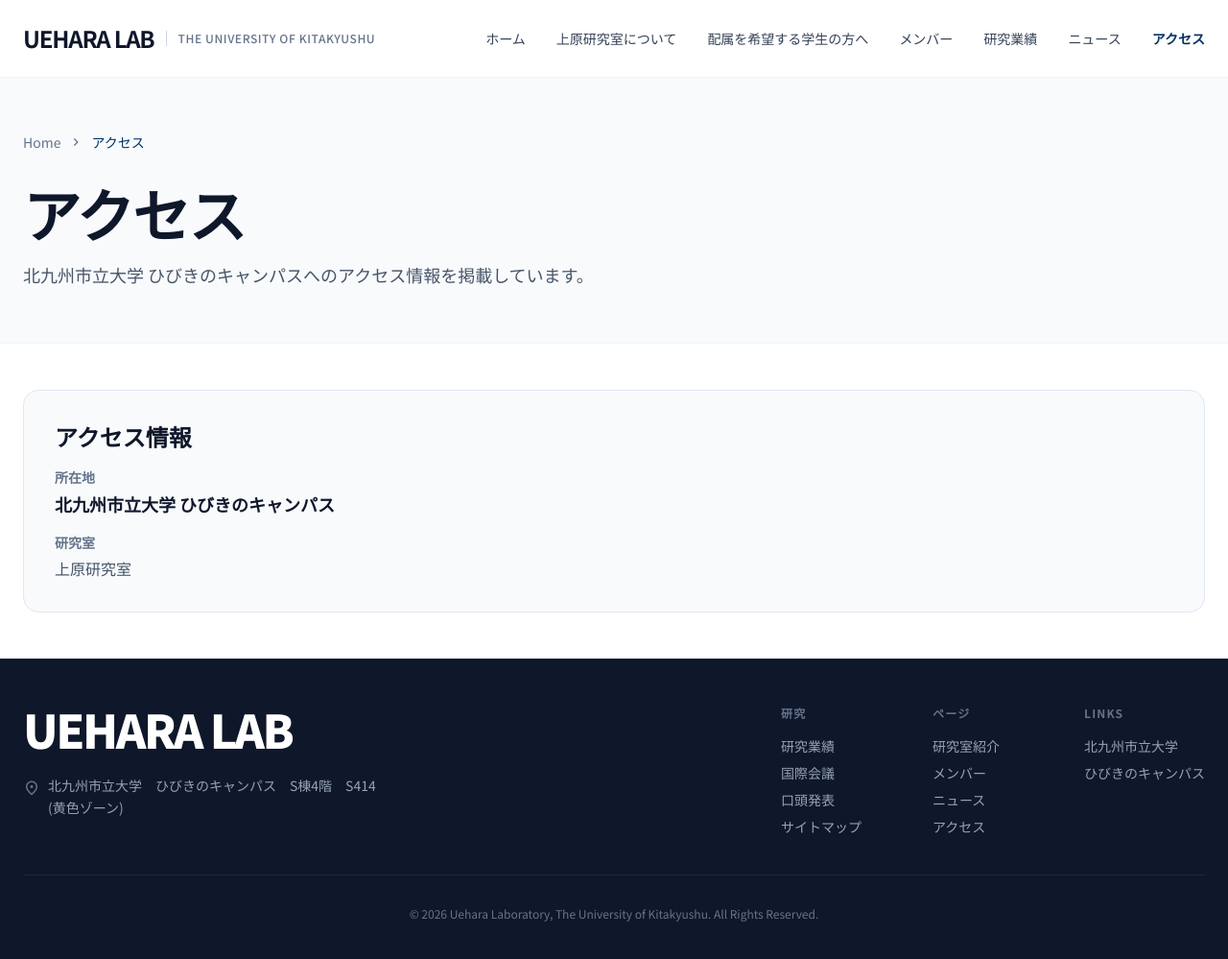
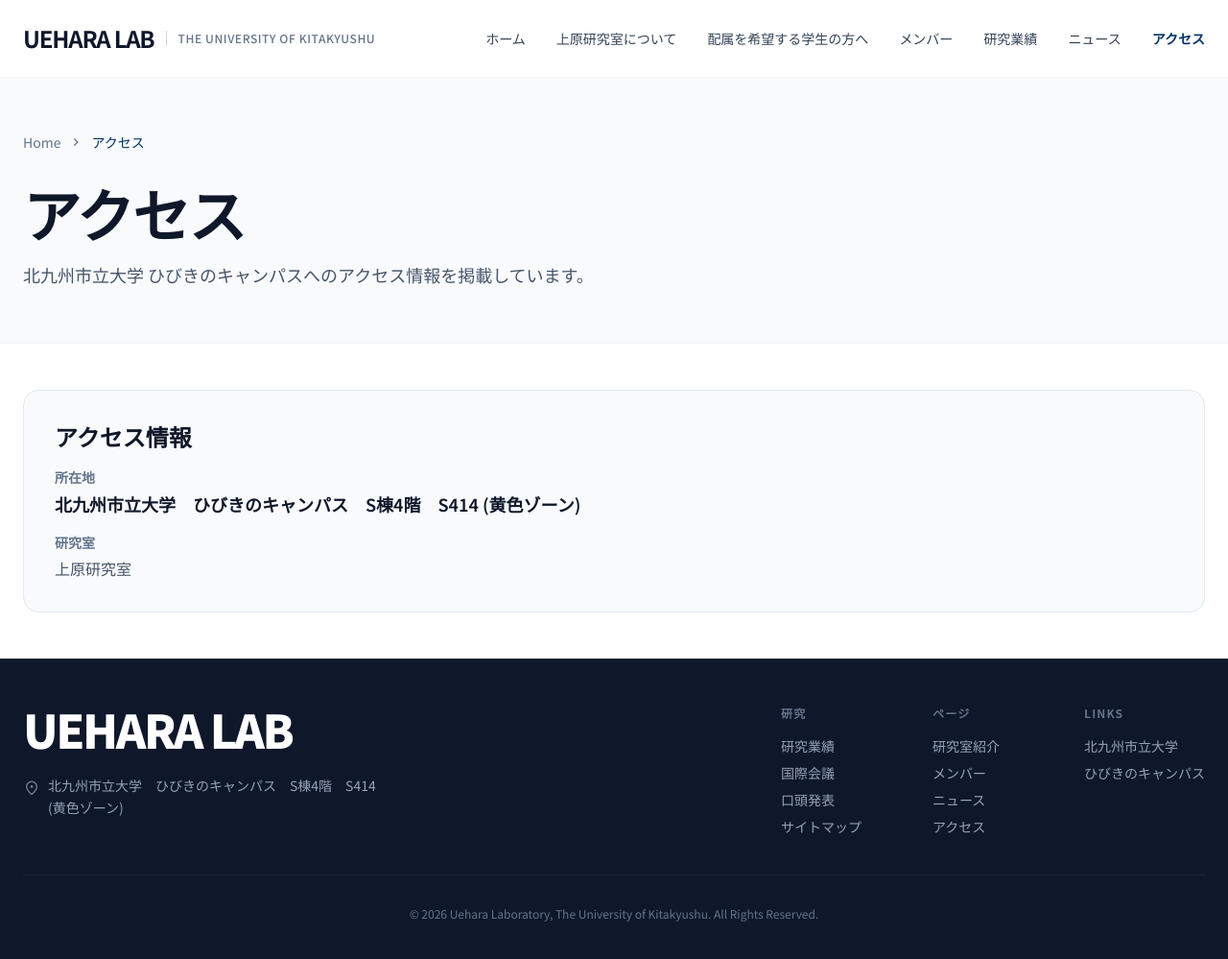
Before and after one commit to ko-max-123/test, a Jekyll site: the page built from access/index.html, in a window 1280 px wide and 1008 px high. Shown: the top 999 px of the window at 96% size. Built offline with Jekyll 4.4.1, drawn with Linux system fonts in a browser that asks for light colours; nearby versions of some CDN libraries.

Commit message:
20260610 アクセス情報を修正

```diff
--- a/access/index.html
+++ b/access/index.html
@@ -11,7 +11,7 @@
       <dl class="grid gap-4 text-slate-600 leading-relaxed">
         <div>
           <dt class="text-sm font-bold text-slate-500">所在地</dt>
-          <dd class="mt-1 text-lg font-semibold text-lab-navy">北九州市立大学 ひびきのキャンパス</dd>
+          <dd class="mt-1 text-lg font-semibold text-lab-navy">北九州市立大学　ひびきのキャンパス　S棟4階　S414 (黄色ゾーン)</dd>
         </div>
         <div>
           <dt class="text-sm font-bold text-slate-500">研究室</dt>
```
